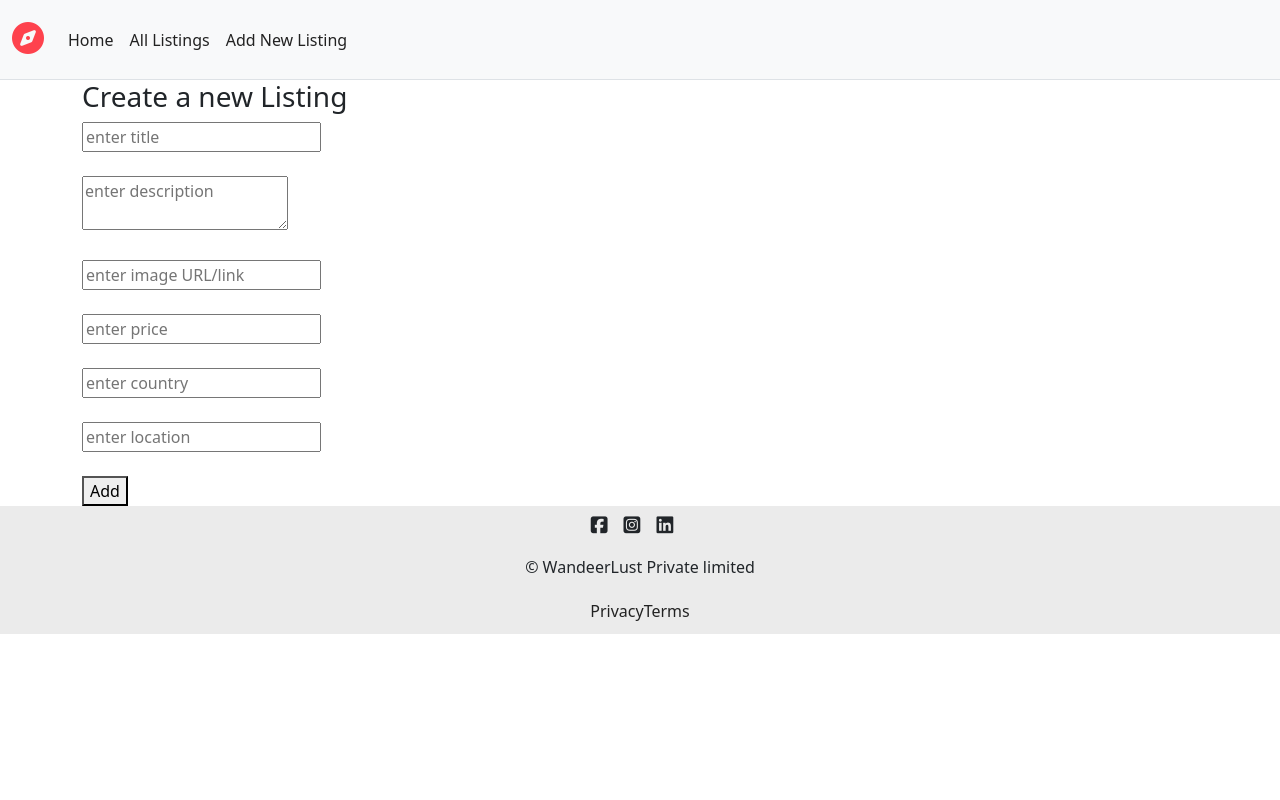
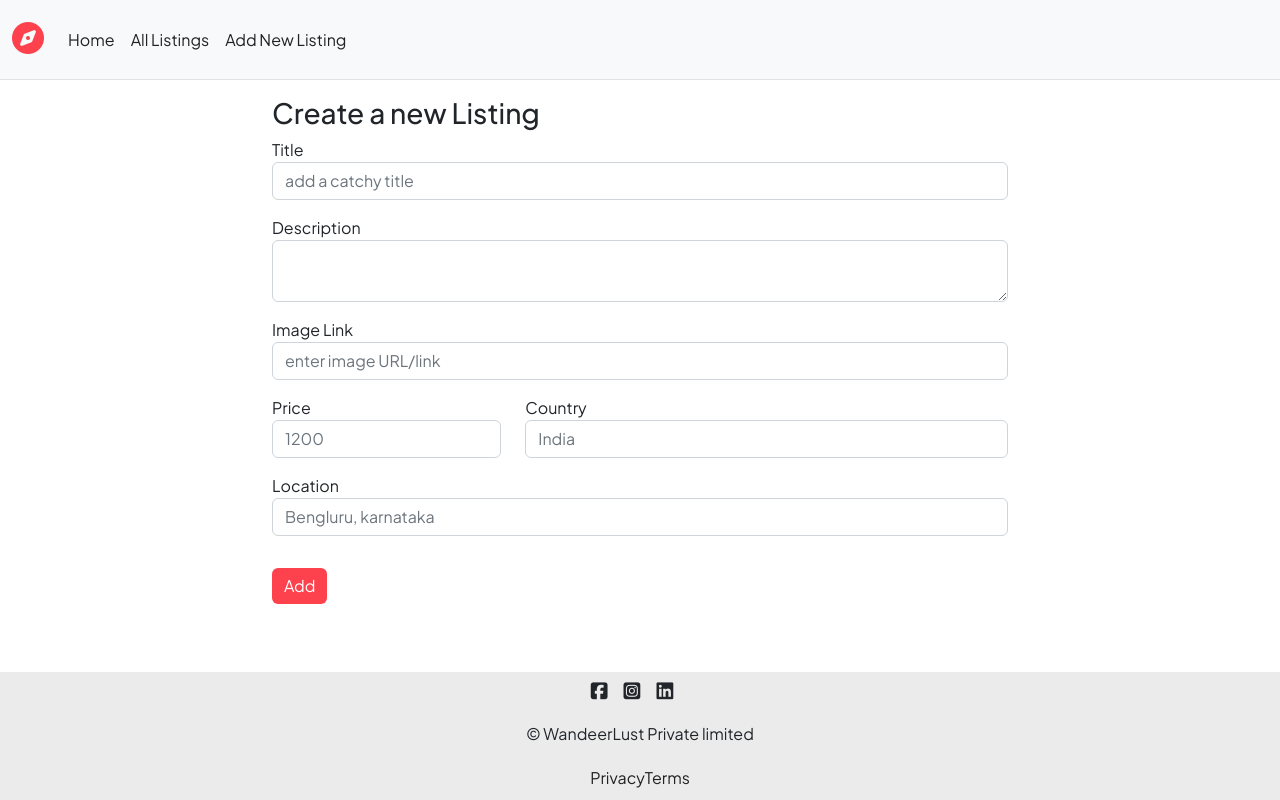
Before and after one commit to Shraddhakumbar/WanderLust, a Node server app: page /listings/new in a window 1280 px wide. Run offline with Node 20, Linux system fonts and the light colour scheme; some libraries are stand-ins or nearby versions.

Commit message:
phase1 changes

```diff
--- a/package.json
+++ b/package.json
@@ -13,6 +13,7 @@
     "ejs": "^3.1.10",
     "ejs-mate": "^4.0.0",
     "express": "^5.1.0",
+    "joi": "^17.13.3",
     "method-override": "^3.0.0",
     "mongoose": "^8.15.0"
   }
--- a/public/css/style.css
+++ b/public/css/style.css
@@ -1,6 +1,14 @@
-/* body{
-background-color:pink;
-} */
+
+body{
+  font-family:"Plus Jakarta Sans", sans-serif  !important;
+  display: flex;
+  flex-direction: column;
+  min-height: 100vh;
+}
+
+.container{
+    flex:1;
+}
 
  /* Navbar */
 .navbar{
@@ -48,3 +56,61 @@ background-color:pink;
     justify-content: center;
     align-items: space-evenly;
 }
+/* cards */
+.card {
+    border: none !important;
+    margin-bottom: 2rem;
+}
+.card-img-top{
+    border-radius: 1rem !important;
+    width: 100% !important;
+    object-fit: cover !important;
+}
+.card-body{
+    padding: 0 !important;
+}
+
+.card-text p{
+    font-weight: 400 !important;
+}
+.listing-link{
+    color: rgb(61, 56, 56);
+    text-decoration:none;
+}
+
+/* card effect */
+.card-img-overlay{
+    opacity: 0;
+}
+.card-img-overlay:hover{
+    opacity: 0.15;
+    background-color: white;
+}
+
+/* new page */
+.add-btn{
+     background-color:#fe424d !important;
+     border: none !important;
+}
+
+/* edit page */
+.edit-btn{
+      background-color:#fe424d !important;
+     border: none !important;
+}
+
+/* show page */
+
+.show-img{
+    height:35vh ;
+}
+
+.btns{
+  display: flex;
+}
+
+.show-card{
+    padding-left:0;
+    padding-right: 0;
+
+}
--- /dev/null
+++ b/public/js/script.js
@@ -0,0 +1,18 @@
+(() => {
+  'use strict'
+
+  // Fetch all the forms we want to apply custom Bootstrap validation styles to
+  const forms = document.querySelectorAll('.needs-validation')
+
+  // Loop over them and prevent submission
+  Array.from(forms).forEach(form => {
+    form.addEventListener('submit', event => {
+      if (!form.checkValidity()) {
+        event.preventDefault()
+        event.stopPropagation()
+      }
+
+      form.classList.add('was-validated')
+    }, false)
+  })
+})()
--- /dev/null
+++ b/utils/ExpressError.js
@@ -0,0 +1,8 @@
+class ExpressError extends Error{
+constructor(statusCode,message){
+    super();
+    this.statusCode=statusCode;
+    this.message=message;
+}
+}
+module.exports=ExpressError;
--- /dev/null
+++ b/utils/wrapAsync.js
@@ -0,0 +1,5 @@
+module.exports=(fn)=>{
+    return (req,res,next)=> {
+        fn(req,res,next).catch(next);
+    }
+}
--- a/views/layouts/boilerplate.ejs
+++ b/views/layouts/boilerplate.ejs
@@ -7,7 +7,11 @@
     <link rel="stylesheet" href="/css/style.css">
     <link href="https://cdn.jsdelivr.net/npm/bootstrap@5.2.3/dist/css/bootstrap.min.css" rel="stylesheet" integrity="sha384-rbsA2VBKQhggwzxH7pPCaAqO46MgnOM80zW1RWuH61DGLwZJEdK2Kadq2F9CUG65" crossorigin="anonymous">
     <link rel="stylesheet" href="https://cdnjs.cloudflare.com/ajax/libs/font-awesome/6.7.2/css/all.min.css">
-</head>
+
+
+   <link rel="preconnect" href="https://fonts.googleapis.com">
+<link rel="preconnect" href="https://fonts.gstatic.com" crossorigin>
+<link href="https://fonts.googleapis.com/css2?family=Plus+Jakarta+Sans:ital,wght@0,200..800;1,200..800&display=swap" rel="stylesheet">
 <body>
     <%- include("../includes/navbar.ejs") %>
     <div class="container">
@@ -15,5 +19,6 @@
     </div>
      <%- include("../includes/footer.ejs") %>
 <script src="https://cdn.jsdelivr.net/npm/bootstrap@5.2.3/dist/js/bootstrap.bundle.min.js" integrity="sha384-kenU1KFdBIe4zVF0s0G1M5b4hcpxyD9F7jL+jjXkk+Q2h455rYXK/7HAuoJl+0I4" crossorigin="anonymous"></script>
+<script src="/js/script.js"></script>
 </body>
 </html>
--- a/views/listings/new.ejs
+++ b/views/listings/new.ejs
@@ -1,20 +1,60 @@
-<% layout("/layouts/boilerplate") %>
-<body>
-    <h3>Create a new Listing</h3>
-    <form method="POST" action="/listings">
-        <input name ="listing[title]" placeholder="enter title" type="text">
-        <br /><br />
-        <textarea name="listing[description]" placeholder="enter description" ></textarea>
-        <br /><br />
-        <input name ="listing[image]" placeholder="enter image URL/link" type="text">
-        <br /><br />
-        <input name="listing[price]" placeholder="enter price" type="number">
-        <br /><br />
-        <input name ="listing[country]" placeholder ="enter country" type="text">
-        <br /><br />
-        <input name ="listing[location]" placeholder="enter location" type="text">
-        <br /> <br />
-        <button>Add</button>
-    </form>
-</body>
-</html>
+<% layout("layouts/boilerplate") %>
+
+    <body>
+        <div class="row mt-3">
+            <div class="col-8 offset-2">
+                <!-- <br/> <br/>  -->
+                <h3>Create a new Listing</h3>
+                <form method="POST" action="/listings" novalidate class="needs-validation">
+                    <div class="mb-3">
+                        <lable for="title" class="form-lable"> Title</lable>
+                        <input name="listing[title]" placeholder="add a catchy title" type="text" class="form-control"
+                            required />
+                            <div class="invalid-feedback">Please enter a Title</div>
+
+                    </div>
+
+                    <div class="mb-3">
+                        <lable for="description" class="form-lable"> Description</lable>
+                        <textarea name="listing[description]" class="form-control" required></textarea>
+                            <div class="invalid-feedback">Please enter a Short description</div>
+                    </div>
+
+                    <div class="mb-3">
+                        <lable for="image" class="form-lable"> Image Link</lable>
+                        <input name="listing[image]" placeholder="enter image URL/link" type="text"
+                            class="form-control">
+                    </div>
+
+                    <div class="row">
+                        <div class="mb-3 col-md-4">
+                            <lable for="price" class="form-lable"> Price</lable>
+
+                            <input name="listing[price]" placeholder="1200" type="number" class="form-control" required>
+                            <div class="invalid-feedback">Price should be valid</div>
+
+                        </div>
+
+                        <div class="mb-3 col-md-8">
+                            <lable for="country" class="form-lable"> Country</lable>
+                            <input name="listing[country]" placeholder="India" type="text" class="form-control"
+                                required>
+                        <div class="invalid-feedback">Country should be valid</div>
+
+                        </div>
+                    </div>
+
+                    <div class="mb-3">
+                        <lable for="location" class="form-lable"> Location</lable>
+                        <input name="listing[location]" placeholder="Bengluru, karnataka" type="text"
+                            class="form-control" required>
+                    <div class="invalid-feedback">Location should be valid</div>
+
+                    </div>
+
+                    <button class="btn btn-dark add-btn mt-3">Add</button>
+
+                </form>
+            </div>
+        </div>
+    </body>
```
Also changed, not shown: app.js (+53 -19 lines), init/data.js (+2 -24 lines), schema.js (added, +14 -0 lines), views/error.ejs (added, +10 -0 lines), views/listings/edit.ejs (+61 -19 lines), views/listings/index.ejs (+15 -7 lines), views/listings/show.ejs (+30 -17 lines), 1 other file.
